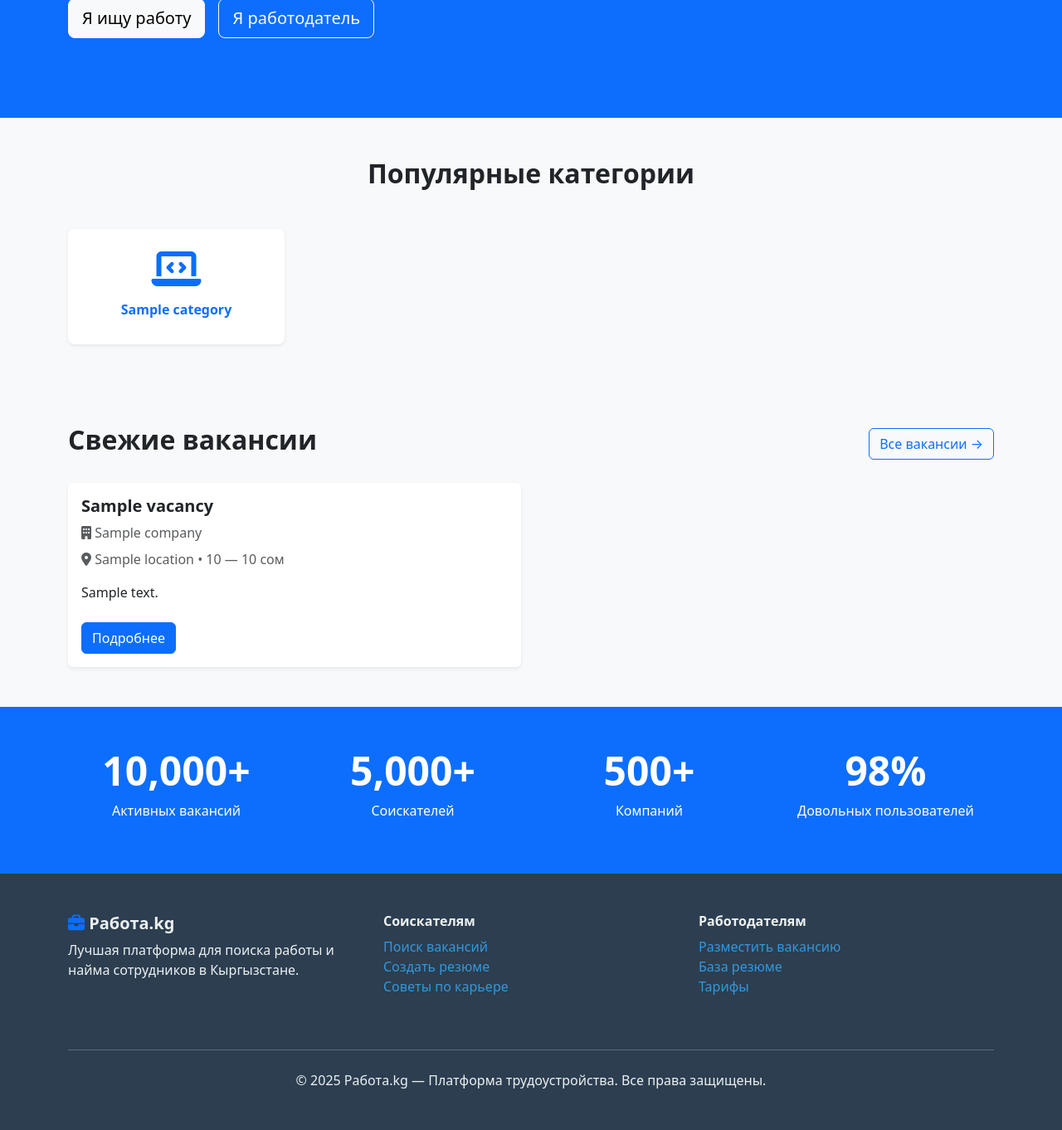
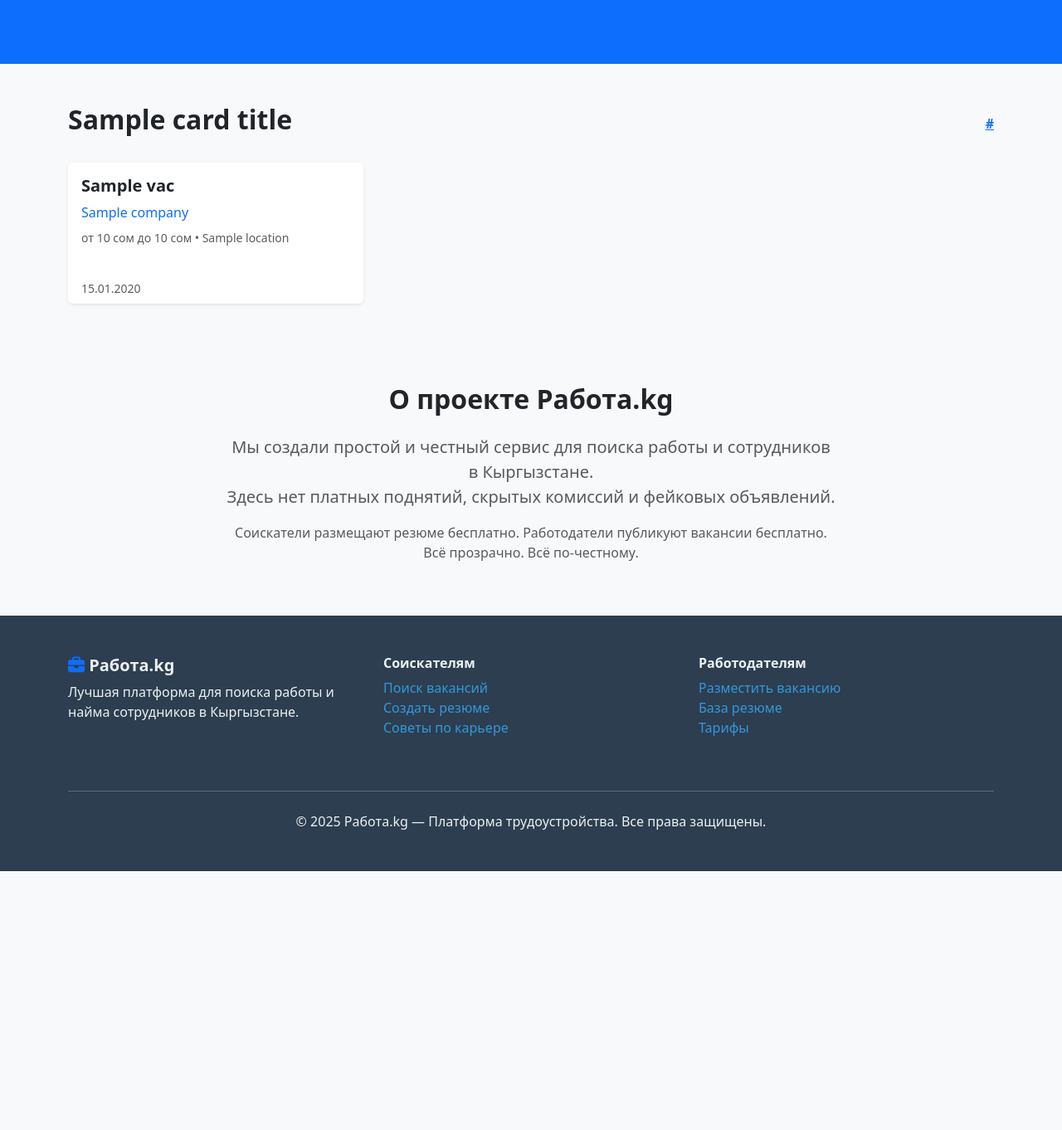
Before and after one commit to Kasssian/job_platform, a Django app: template templates/core_models/home.html in a window 1280 px wide. Shown: the part 485-1847 px from the top of the page at 83% size. After the commit the page ends 1535 px from the top, so only its background shows below. Run offline with Django 3.2, Linux system fonts and the light colour scheme; the template is opened without the code that fills it: most values are stand-ins (such as "Sample title", 1, 10 or a date in 2020); some libraries are stand-ins or nearby versions.

Commit message:
home.html and resume_list.html changed

```diff
--- a/HH/settings.py
+++ b/HH/settings.py
@@ -140,3 +140,8 @@ STATIC_URL = 'static/'
 # https://docs.djangoproject.com/en/5.2/ref/settings/#default-auto-field
 
 DEFAULT_AUTO_FIELD = 'django.db.models.BigAutoField'
+LOGIN_REDIRECT_URL = '/'
+LOGOUT_REDIRECT_URL = '/'
+#хуйня ебанная этот проект
+#согласна
+#Малика сделала губы, отвечаю
--- a/templates/core_models/home.html
+++ b/templates/core_models/home.html
@@ -1,105 +1,120 @@
 {% extends "base.html" %}
 {% load static %}
 
-{% block title %}Главная — Работа.kg{% endblock %}
+{% block title %}Работа.kg — Работа и карьера в Кыргызстане{% endblock %}
 
 {% block content %}
-    <!-- Hero Section -->
 <section class="bg-primary text-white py-5">
-        <div class="container py-5">
-            <div class="row align-items-center">
-                <div class="col-lg-7">
-                    <h1 class="display-4 fw-bold">Найдите работу мечты или идеального сотрудника</h1>
-                    <p class="lead mb-4">Более 10 000 актуальных вакансий и резюме в Кыргызстане</p>
-                    <div class="d-flex flex-wrap gap-3">
-                        <a href="#" class="btn btn-light btn-lg">Я ищу работу</a>
-                        <a href="#" class="btn btn-outline-light btn-lg">Я работодатель</a>
-                    </div>
-                </div>
-                <div class="col-lg-5 text-center mt-4 mt-lg-0">
-                    <img src="{% static 'img/hero-illustration.svg' %}" alt="Поиск работы" class="img-fluid"
-                         style="max-width: 380px;">
-                </div>
+    <div class="container py-5 text-center">
+        <h1 class="display-4 fw-bold">Найдите работу или сотрудника в Кыргызстане</h1>
+        <p class="lead mt-4 mb-5">
+            Простая и честная платформа для поиска работы и найма сотрудников.<br>
+            Без посредников. Без скрытых платежей. Только реальные вакансии и резюме.
+        </p>
+        <div class="d-flex justify-content-center gap-3 flex-wrap">
+            {% if not user.is_authenticated %}
+                <a href="{% url 'core:register' %}" class="btn btn-light btn-lg px-5">Зарегистрироваться</a>
+                <a href="{% url 'core:login' %}" class="btn btn-outline-light btn-lg px-5">Войти</a>
+            {% else %}
+                {% if user.role == 'employer' %}
+                    <a href="{% url 'employers:employer_cabinet' %}" class="btn btn-light btn-lg">Личный кабинет</a>
+                {% else %}
+                    <a href="{% url 'jobseekers:cabinet' %}" class="btn btn-light btn-lg">Моё резюме</a>
+                {% endif %}
+            {% endif %}
         </div>
     </div>
 </section>
 
-    <!-- Categories -->
-    <section class="py-5">
+<!-- КАРТОЧКИ ВАКАНСИЙ ИЛИ РЕЗЮМЕ -->
+<section class="py-5 bg-light">
     <div class="container">
-            <h2 class="text-center mb-5 fw-bold">Популярные категории</h2>
+        <div class="d-flex justify-content-between align-items-center mb-4">
+            <h2 class="fw-bold text-dark">{{ card_title }}</h2>
+            <a href="{% url card_link %}" class="text-primary fw-bold">{{ card_link_text }}</a>
+        </div>
+
         <div class="row g-4">
-                {% for category in categories %}
-                    <div class="col-md-3 col-6">
-                        <a href="#" class="text-decoration-none">
-                            <div class="text-center p-4 bg-white rounded-3 shadow-sm vacancy-card">
-                                <i class="fas fa-laptop-code fa-3x text-primary mb-3"></i>
-                                <h6 class="fw-semibold">{{ category.name }}</h6>
+            {% if recent_vacancies %}
+                {% for vac in recent_vacancies %}
+                <div class="col-md-6 col-lg-4">
+                    <div class="card h-100 border-0 shadow-sm hover-shadow">
+                        <div class="card-body">
+                            <h5 class="card-title fw-bold">
+                                <a href="{% url 'employers:vacancy_detail' vac.id %}" class="text-dark text-decoration-none">
+                                    {{ vac.title }}
+                                </a>
+                            </h5>
+                            <p class="text-primary mb-2">{{ vac.company.name }}</p>
+                            <p class="text-muted small">
+                                {% if vac.salary_from %}от {{ vac.salary_from }} сом{% endif %}
+                                {% if vac.salary_to %} до {{ vac.salary_to }} сом{% endif %}
+                                • {{ vac.location }}
+                            </p>
                         </div>
+                        <div class="card-footer bg-transparent border-0 text-muted small">
+                            {{ vac.created_at|date:"d.m.Y" }}
+                        </div>
+                    </div>
+                </div>
+                {% endfor %}
+
+            {% elif recent_resumes %}
+                {% for profile in recent_resumes %}
+                <div class="col-md-6 col-lg-4">
+                    <div class="card h-100 border-0 shadow-sm hover-shadow">
+                        <div class="card-body d-flex flex-column">
+                            <div class="d-flex align-items-center mb-3">
+                                {% if profile.photo %}
+                                    <img src="{{ profile.photo.url }}" class="rounded-circle me-3" style="width: 50px; height: 50px; object-fit: cover;">
+                                {% else %}
+                                    <div class="bg-secondary text-white rounded-circle d-flex align-items-center justify-content-center me-3" style="width: 50px; height: 50px;">
+                                        {{ profile.user.get_full_name|first|upper }}
+                                    </div>
+                                {% endif %}
+                                <div>
+                                    <h6 class="fw-bold mb-0">
+                                        <a href="{% url 'jobseekers:resume_detail' profile.user.username %}" class="text-dark">
+                                            {{ profile.user.get_full_name|default:profile.user.username }}
                                         </a>
+                                    </h6>
+                                    <p class="text-primary small mb-0">{{ profile.desired_position }}</p>
                                 </div>
-                {% empty %}
-                    <p class="text-center text-muted">Категории пока не добавлены.</p>
+                            </div>
+                            <p class="text-muted small mt-auto">
+                                {% if profile.desired_salary_from %}от {{ profile.desired_salary_from }} сом{% endif %}
+                                {% if profile.experience_years > 0 %} • {{ profile.experience_years }} лет опыта{% endif %}
+                            </p>
+                        </div>
+                        <div class="card-footer bg-transparent text-muted small text-end">
+                            {{ profile.updated_at|date:"d.m.Y" }}
+                        </div>
+                    </div>
+                </div>
                 {% endfor %}
+            {% else %}
+                <div class="col-12 text-center py-5">
+                    <p class="text-muted">Пока ничего нет. Будьте первыми!</p>
+                </div>
+            {% endif %}
         </div>
     </div>
 </section>
 
-    <!-- Recent Vacancies -->
-    {% if recent_vacancies %}
-        <section class="py-5 bg-light">
+<!-- О ПРОЕКТЕ -->
+<section class="py-5">
     <div class="container">
-                <div class="d-flex justify-content-between align-items-center mb-4">
-                    <h2 class="fw-bold">Свежие вакансии</h2>
-                    <a href="#" class="btn btn-outline-primary">Все вакансии →</a>
-                </div>
-                <div class="row g-4">
-                    {% for vacancy in recent_vacancies %}
-                        <div class="col-lg-6">
-                            <div class="card h-100 shadow-sm vacancy-card border-0">
-                                <div class="card-body">
-                                    <h5 class="card-title fw-bold">{{ vacancy.title }}</h5>
-                                    <p class="text-muted mb-2">
-                                        <i class="fas fa-building"></i> {{ vacancy.company.name }}
+        <div class="row justify-content-center text-center">
+            <div class="col-lg-8">
+                <h2 class="fw-bold mb-4">О проекте Работа.kg</h2>
+                <p class="lead text-muted">
+                    Мы создали простой и честный сервис для поиска работы и сотрудников в Кыргызстане.<br>
+                    Здесь нет платных поднятий, скрытых комиссий и фейковых объявлений.
                 </p>
-                                    <p class="text-muted mb-3">
-                                        <i class="fas fa-map-marker-alt"></i> {{ vacancy.location }}
-                                        {% if vacancy.salary_from %}
-                                            • {{ vacancy.salary_from|floatformat:0 }} —
-                                            {% if vacancy.salary_to %}{{ vacancy.salary_to|floatformat:0 }}{% else %}
-                                                договорная{% endif %} сом
-                                        {% endif %}
+                <p class="text-muted">
+                    Соискатели размещают резюме бесплатно. Работодатели публикуют вакансии бесплатно.<br>
+                    Всё прозрачно. Всё по-честному.
                 </p>
-                                    <p class="card-text text-truncate-3">{{ vacancy.description|truncatewords:30 }}</p>
-                                    <a href="#" class="btn btn-primary mt-2">Подробнее</a>
-                                </div>
-                            </div>
-                        </div>
-                    {% endfor %}
-                </div>
-            </div>
-        </section>
-    {% endif %}
-
-    <!-- Stats -->
-    <section class="py-5 bg-primary text-white">
-        <div class="container">
-            <div class="row text-center">
-                <div class="col-md-3">
-                    <h3 class="display-5 fw-bold">10,000+</h3>
-                    <p>Активных вакансий</p>
-                </div>
-                <div class="col-md-3">
-                    <h3 class="display-5 fw-bold">5,000+</h3>
-                    <p>Соискателей</p>
-                </div>
-                <div class="col-md-3">
-                    <h3 class="display-5 fw-bold">500+</h3>
-                    <p>Компаний</p>
-                </div>
-                <div class="col-md-3">
-                    <h3 class="display-5 fw-bold">98%</h3>
-                    <p>Довольных пользователей</p>
             </div>
         </div>
     </div>
```
Also changed, not shown: core_models/views.py (+30 -6 lines), jobseekers/views.py (+34 -21 lines), templates/jobseekers/profile_edit.html (+17 -17 lines). Lines whose indentation alone changed are shown as unchanged.
